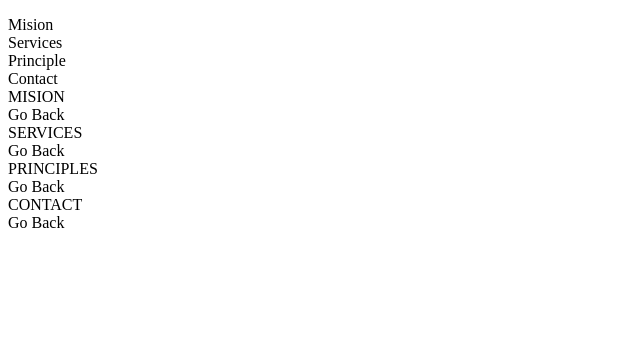
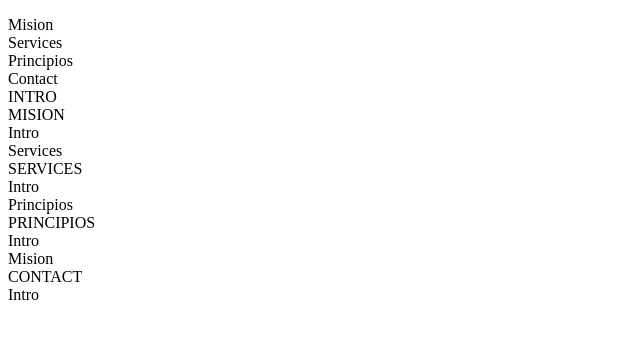
Before and after one commit to LeonardiR/front-webpack, a Node project: template src/templates/slidePage/template.hbs in a window 1280 px wide. Shown: the part 70-409 px from the top of the page, without its empty margins (0-640 px from the left). Run offline with Node 20 templates, Linux system fonts and the light colour scheme; the template is opened without the code that fills it, so the values that code supplies are empty.

Commit message:
Slide Screen component

```diff
--- a/src/common/header/c-header.hbs
+++ b/src/common/header/c-header.hbs
@@ -1,6 +1,6 @@
 <header class="c-header">
     {{#> p-wrapper}}
-        {{#> e-drawer drawer-name='menu' side='left' drawer-id='drawer-menu'}}
+        {{#> e-drawer drawer-name='menu' side='right' drawer-id='drawer-menu'}}
             {{> p-nav side='left'}}
         {{/e-drawer}}
     {{/p-wrapper}}
--- a/src/templates/slidePage/template.hbs
+++ b/src/templates/slidePage/template.hbs
@@ -2,27 +2,31 @@
     <div class="t-slider-page">
         {{> c-header title="Header text"}}
         <div class="slide-screen">
-            <section class="slide-screen__item landing">
+            <section id="screen-main" class="slide-screen__item landing">
                 <div class="screen-cta screen-cta--left" data-screen="screen-left">Mision</div>
                 <div class="screen-cta screen-cta--down" data-screen="screen-down">Services</div>
-                <div class="screen-cta screen-cta--right" data-screen="screen-right">Principle</div>
+                <div class="screen-cta screen-cta--right" data-screen="screen-right">Principios</div>
                 <div class="screen-cta screen-cta--up" data-screen="screen-up">Contact</div>
+                <div class="center-element">INTRO</div>
             </section>
             <section id="screen-left" class="slide-screen__item left mision">
                 <div class="center-element">MISION</div>
-                <div class="screen-cta screen-cta--left" data-screen="screen-left">Go Back</div>
+                <div class="screen-cta screen-cta--left" data-screen="screen-main">Intro</div>
+                <div class="screen-cta screen-cta--right" data-screen="screen-down">Services</div>
             </section>
             <section id="screen-down" class="slide-screen__item down services">
                 <div class="center-element">SERVICES</div>
-                <div class="screen-cta screen-cta--down" data-screen="screen-down">Go Back</div>
+                <div class="screen-cta screen-cta--down" data-screen="screen-main">Intro</div>
+                <div class="screen-cta screen-cta--right" data-screen="screen-right">Principios</div>
             </section>
             <section id="screen-right" class="slide-screen__item right principles">
-                <div class="center-element">PRINCIPLES</div>
-                <div class="screen-cta screen-cta--right" data-screen="screen-right">Go Back</div>
+                <div class="center-element">PRINCIPIOS</div>
+                <div class="screen-cta screen-cta--right" data-screen="screen-main">Intro</div>
+                <div class="screen-cta screen-cta--left" data-screen="screen-left">Mision</div>
             </section>
             <section id="screen-up" class="slide-screen__item up contact">
                 <div class="center-element">CONTACT</div>
-                <div class="screen-cta screen-cta--up" data-screen="screen-up">Go Back</div>
+                <div class="screen-cta screen-cta--up" data-screen="screen-main">Intro</div>
             </section>
         </div>
     </div>
```
Also changed, not shown: src/templates/slidePage/main.scss (+12 -1 lines), src/widgets/slideScreen/index.js (+11 -1 lines).
